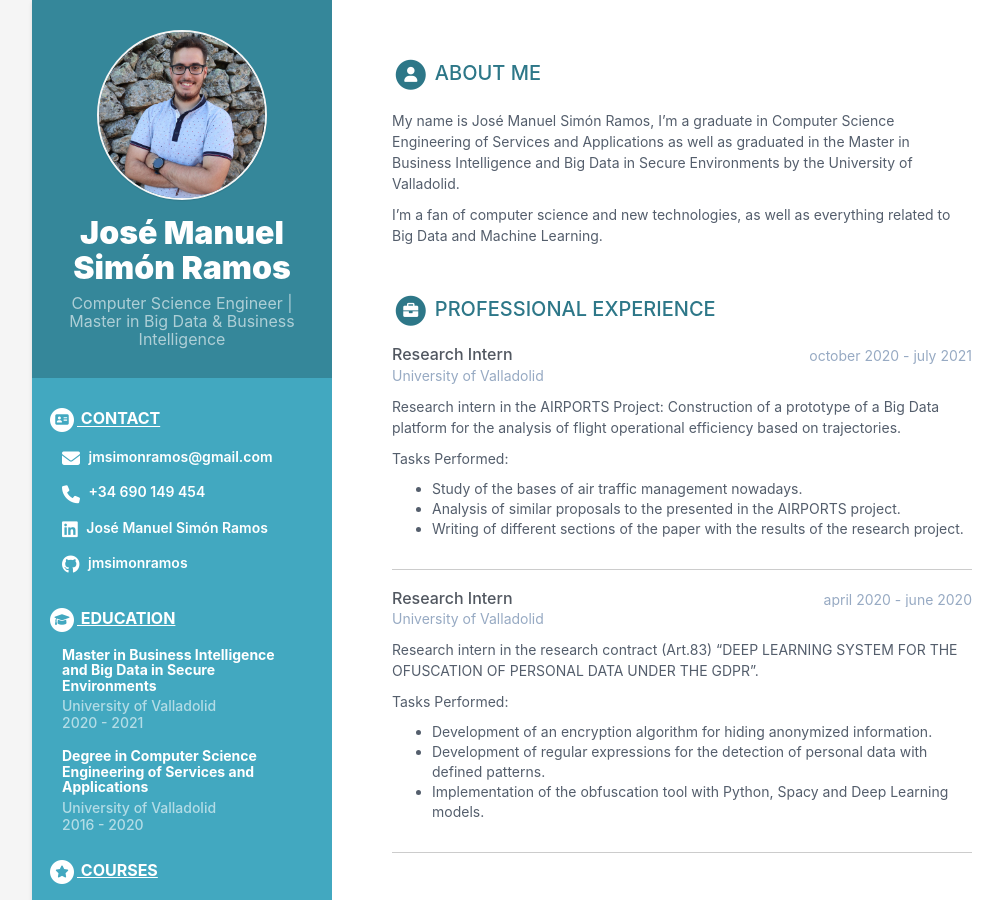
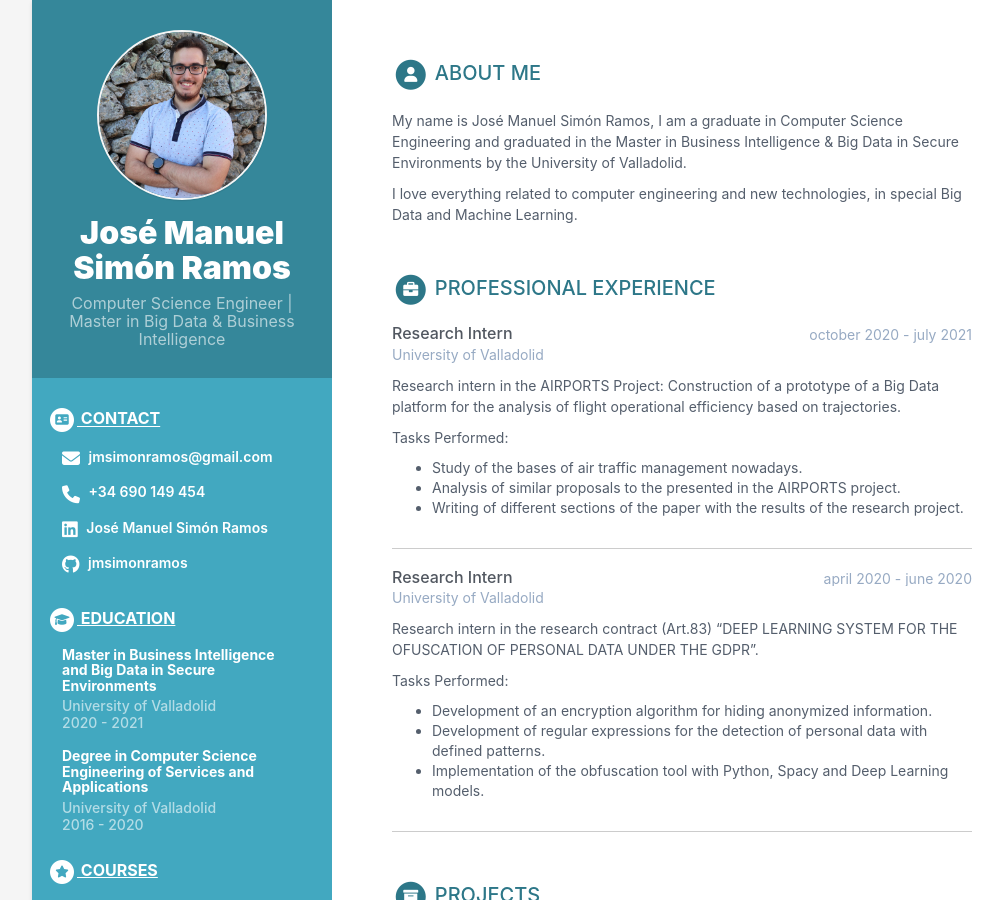
Before and after one commit to jmsimonramos/cv, a Jekyll site: the page built from index.html, in a window 1280 px wide and 900 px high. Shown: the whole window, without its empty margins (108-1111 px from the left). Built offline with Jekyll 4.4.1, drawn with Linux system fonts in a browser that asks for light colours.

Commit message:
Arrelgado datos ING

```diff
--- a/_data/dataING.yml
+++ b/_data/dataING.yml
@@ -42,9 +42,10 @@
 sobre-mi:
     titulo-seccion: About me
     descripcion: |
-      My name is José Manuel Simón Ramos, I'm a graduate in Computer Science Engineering of Services and Applications as well as graduated in the Master in Business Intelligence and Big Data in Secure Environments by the University of Valladolid.
+      My name is José Manuel Simón Ramos, I am a graduate in Computer Science Engineering and graduated in the Master in Business Intelligence & Big Data in Secure Environments by the University of Valladolid.
 
-      I'm a fan of computer science and new technologies, as well as everything related to Big Data and Machine Learning.
+      I love everything related to computer engineering and new technologies, in special Big Data and Machine Learning.
+
 educacion:
     titulo-seccion: Education
     elementos:
```
